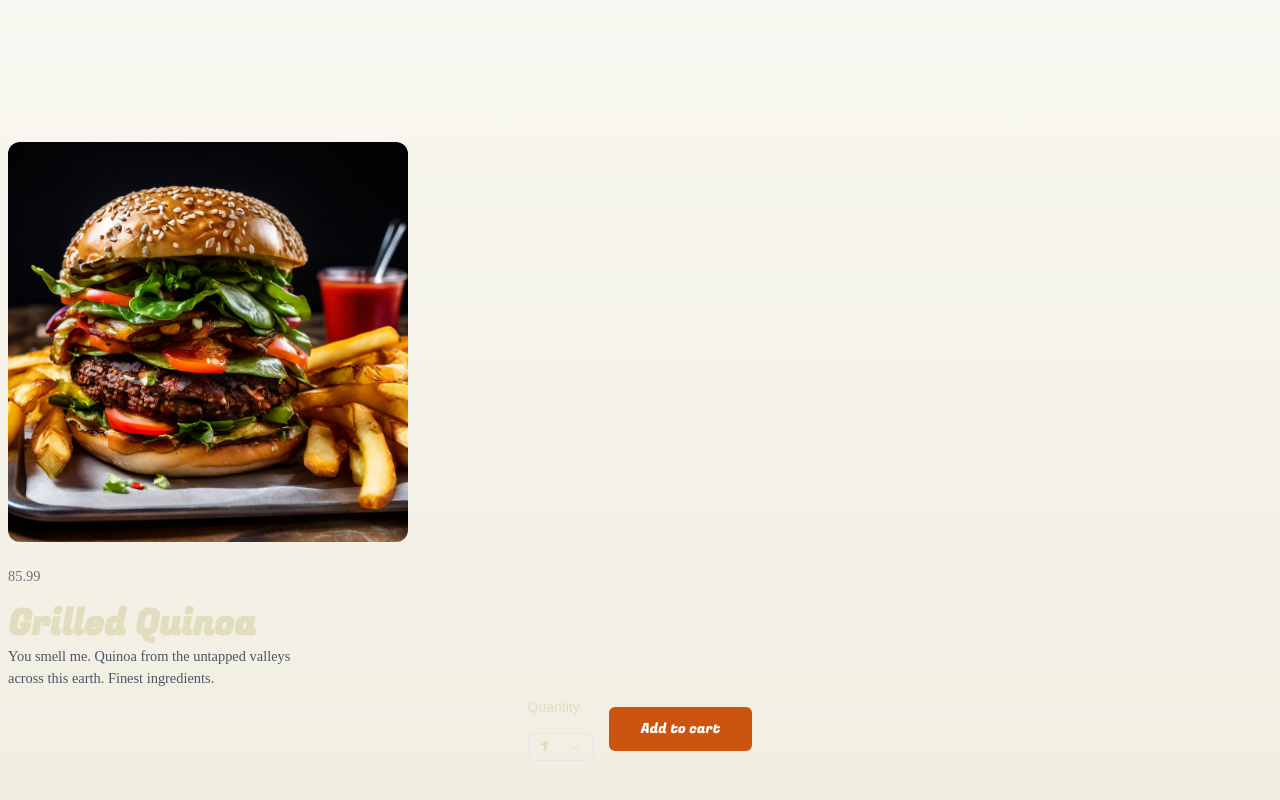
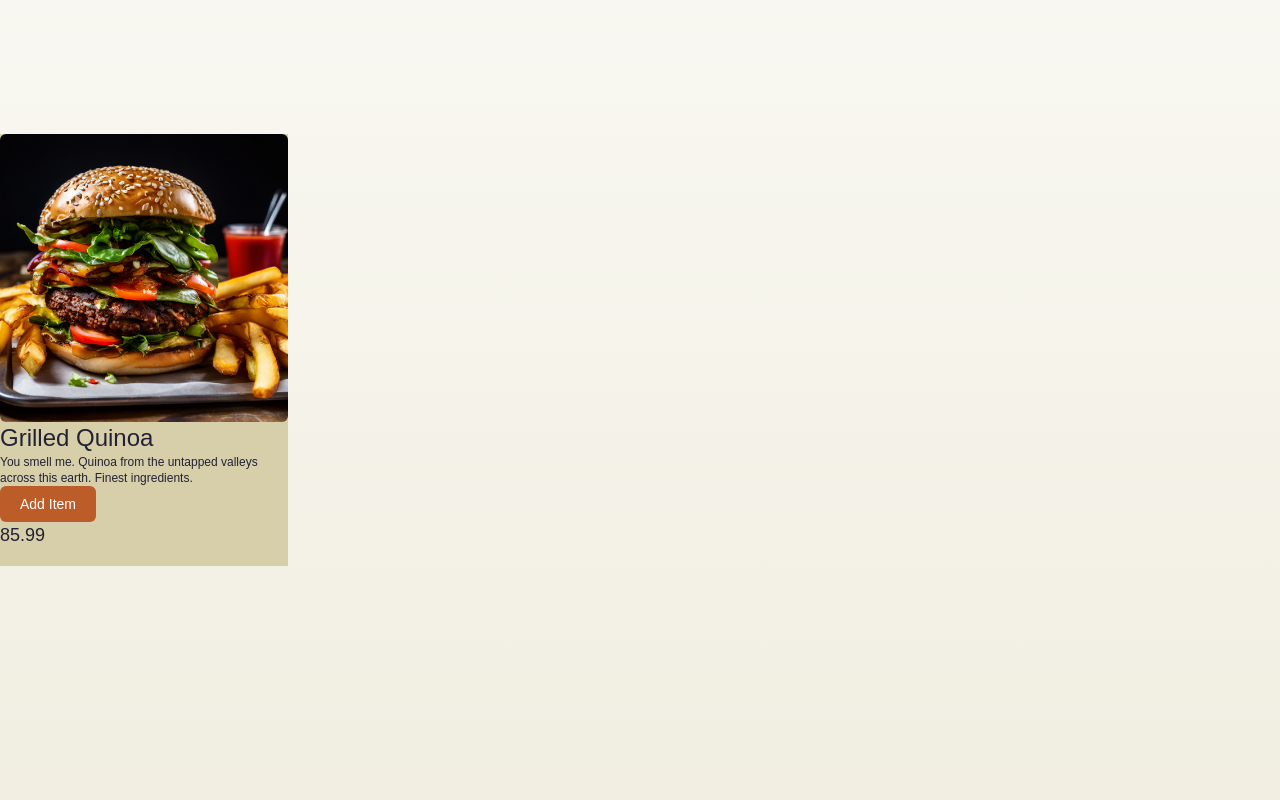
Before and after one commit to CEODemitri/burger-brothers, a SvelteKit app: page / in a window 1280 px wide. Shown: the part 760-1560 px from the top of the page. Built offline with nearby package versions, Linux system fonts and the light colour scheme; a web font is replaced by a local one.

Commit message:
finishing the card component

```diff
--- a/src/routes/components/Cards/Cards.svelte
+++ b/src/routes/components/Cards/Cards.svelte
@@ -8,76 +8,13 @@
 	export let description;
 </script>
 
-<div class="flex flex-col space-y-2 p-2 text-left">
-	<img
-		{src}
-		width="400"
-		height="400"
-		alt="Burger"
-		class="aspect-square overflow-hidden rounded-xl object-cover object-center"
-	/>
-	<p class="text-sm text-gray-500">{price}</p>
-	<div class="space-y-2">
-		<h3 class="text-xl font-bold text-">{name}</h3>
-		<p class="w-72 text-gray-600">{description}</p>
+<div class="w-72 bg-[#D6CFA9] text-[#232135]">
+	<img {src} alt="" srcset="" class="rounded-md" />
+	<div class="info h-36 mb-12">
+		<h2 class="text-2xl">{name}</h2>
+		<p class="text-xs">{description}</p>
+		<button class="bg-[#BC5C28] text-white px-5 py-2 rounded-md text-sm">Add Item</button>
 
-		<form action="" class="flex justify-center items-center gap-7">
-			<div class="grid gap-2">
-				<label
-					class="font-medium peer-disabled:cursor-not-allowed peer-disabled:opacity-70 text-sm"
-					for="quantity"
-				>
-					Quantity
-				</label>
-				<button
-					type="button"
-					role="combobox"
-					aria-controls="radix-:r3:"
-					aria-expanded="false"
-					aria-autocomplete="none"
-					dir="ltr"
-					data-state="closed"
-					class="flex h-7 items-center justify-between rounded-md border border-input bg-background px-3 text-sm ring-offset-background placeholder:text-muted-foreground focus:outline-none focus:ring-2 focus:ring-ring focus:ring-offset-2 disabled:cursor-not-allowed disabled:opacity-50 w-18"
-				>
-					<span style="pointer-events: none;">1</span>
-					<svg
-						xmlns="http://www.w3.org/2000/svg"
-						width="18"
-						height="24"
-						viewBox="0 0 18 24"
-						fill="none"
-						stroke="currentColor"
-						stroke-width="2"
-						stroke-linecap="round"
-						stroke-linejoin="round"
-						class="h-4 w-4 opacity-50"
-						aria-hidden="true"
-					>
-						<path d="m6 9 6 6 6-6"></path>
-					</svg>
-				</button>
-			</div>
-			<button
-				class="inline-flex items-center justify-center whitespace-nowrap text-sm font-medium ring-offset-background transition-colors focus-visible:outline-none focus-visible:ring-2 focus-visible:ring-ring focus-visible:ring-offset-2 disabled:pointer-events-none disabled:opacity-50 bg-base text-white hover:bg-primary/90 h-11 rounded-md px-8"
-			>
-				Add to cart
-			</button>
-		</form>
+		<p>{price}</p>
 	</div>
 </div>
-
-<style>
-	h3 {
-		font-family: 'Fugaz One', cursive;
-		font-size: 2em;
-	}
-
-	button {
-		font-family: 'Fugaz One', cursive;
-	}
-
-	p {
-		font-family: 'Comfortaa Variable', cursive;
-		font-size: 0.8em;
-	}
-</style>
```
